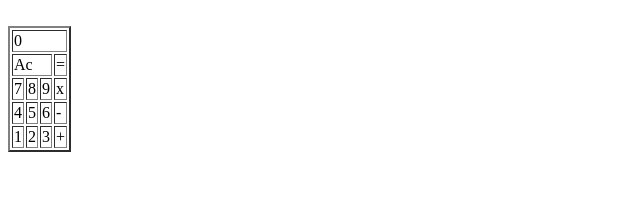
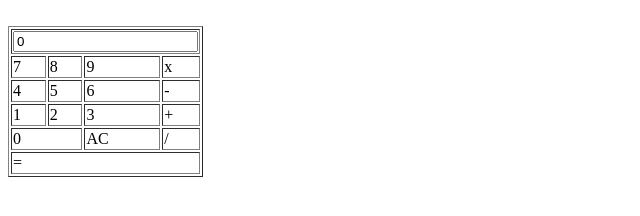
Before and after one commit to Vishaylinp/Calculator-App, a plain HTML site: page index.html in a window 1280 px wide. Shown: the whole page, without its empty margins (0-640 px from the left). Drawn offline with Linux system fonts and the light colour scheme.

Commit message:
lesson 1 - Added a extra row and added colspans.

```diff
--- a/index.html
+++ b/index.html
@@ -6,15 +6,13 @@
     <title>Document</title>
 </head>
 <body>
-    <table border="2">
+    <table border="1">
     </br>
         <tr>
-            <td colspan="5">0</td>
+            <td colspan="4">
+                <input type="text" id="inputBox" value="0" p>
+            </td>
 
-        </tr>
-        <tr>
-            <td colspan="3">Ac</td>
-            <td>=</td>
         </tr>
         <tr>
             <td>7</td>
@@ -34,10 +32,18 @@
             <td>3</td>
             <td>+</td>
         </tr>
+        <tr>
+            <td colspan="2">0</td>
+            <td>AC</td>
+            <td>/</td>
 
+        </tr>
+        <tr>
+            <td colspan="4">=</td>
+    </table>
+    <script>
 
-
-    </table>
+    </script>
 
 
 </body>
```
